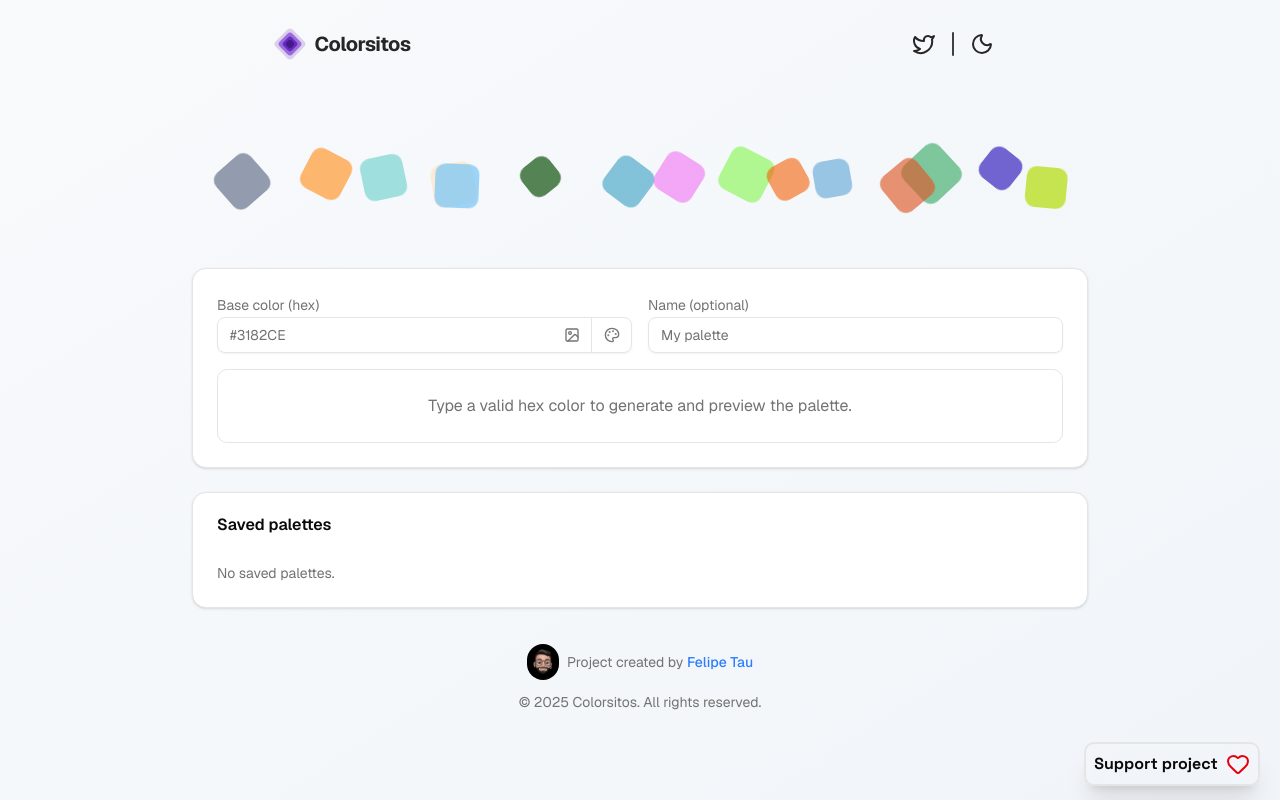
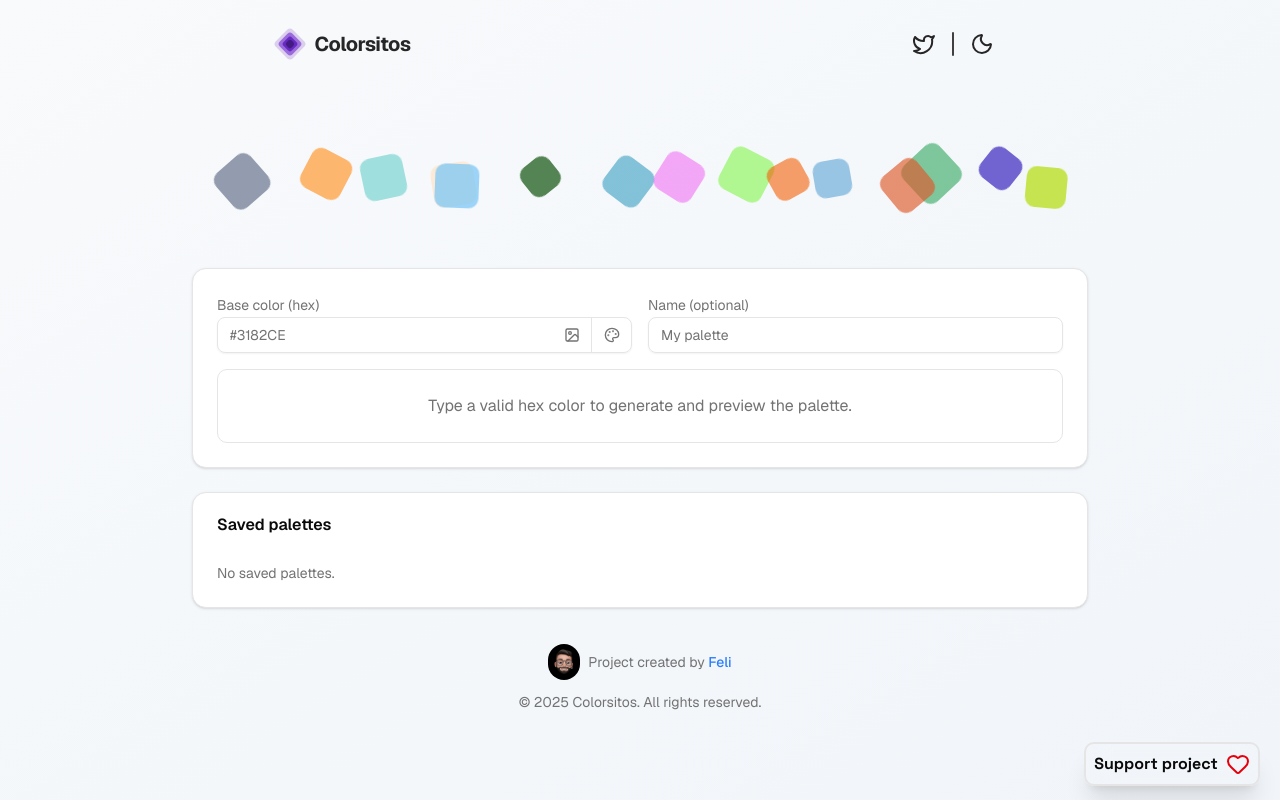
Before and after one commit to Feli-dev/colorsitos, a Next.js app: page /en in a window 1280 px wide. Built offline with nearby package versions, Linux system fonts and the light colour scheme.

Commit message:
fix: changes name in footer

```diff
--- a/src/components/layout/footer.tsx
+++ b/src/components/layout/footer.tsx
@@ -26,7 +26,7 @@
               rel="noopener noreferrer"
               className="text-blue-500 hover:text-blue-600 dark:text-blue-400 dark:hover:text-blue-300 transition-colors font-medium"
             >
-              Felipe Tau
+              Feli
             </a>
           </p>
         </div>
```
